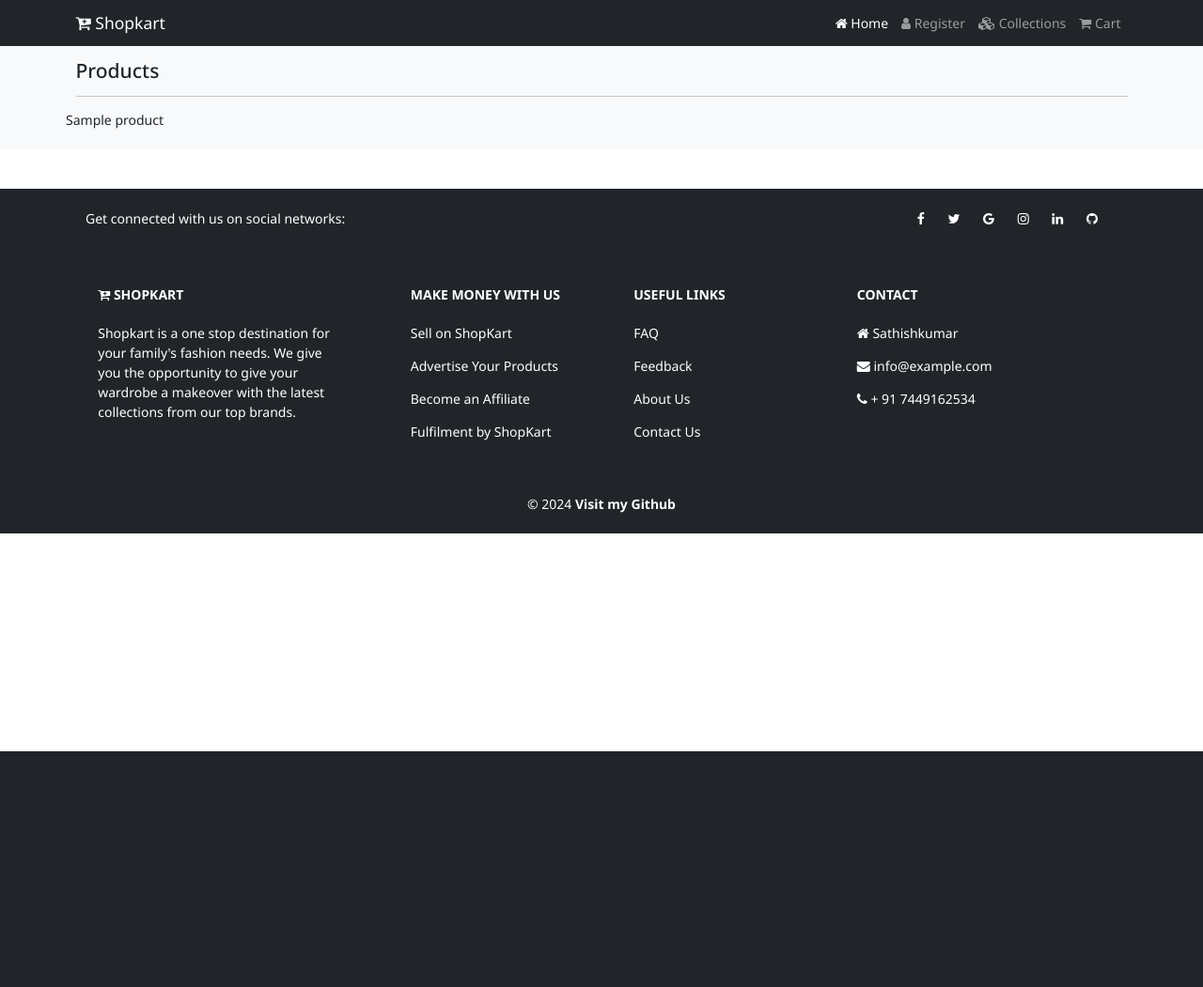
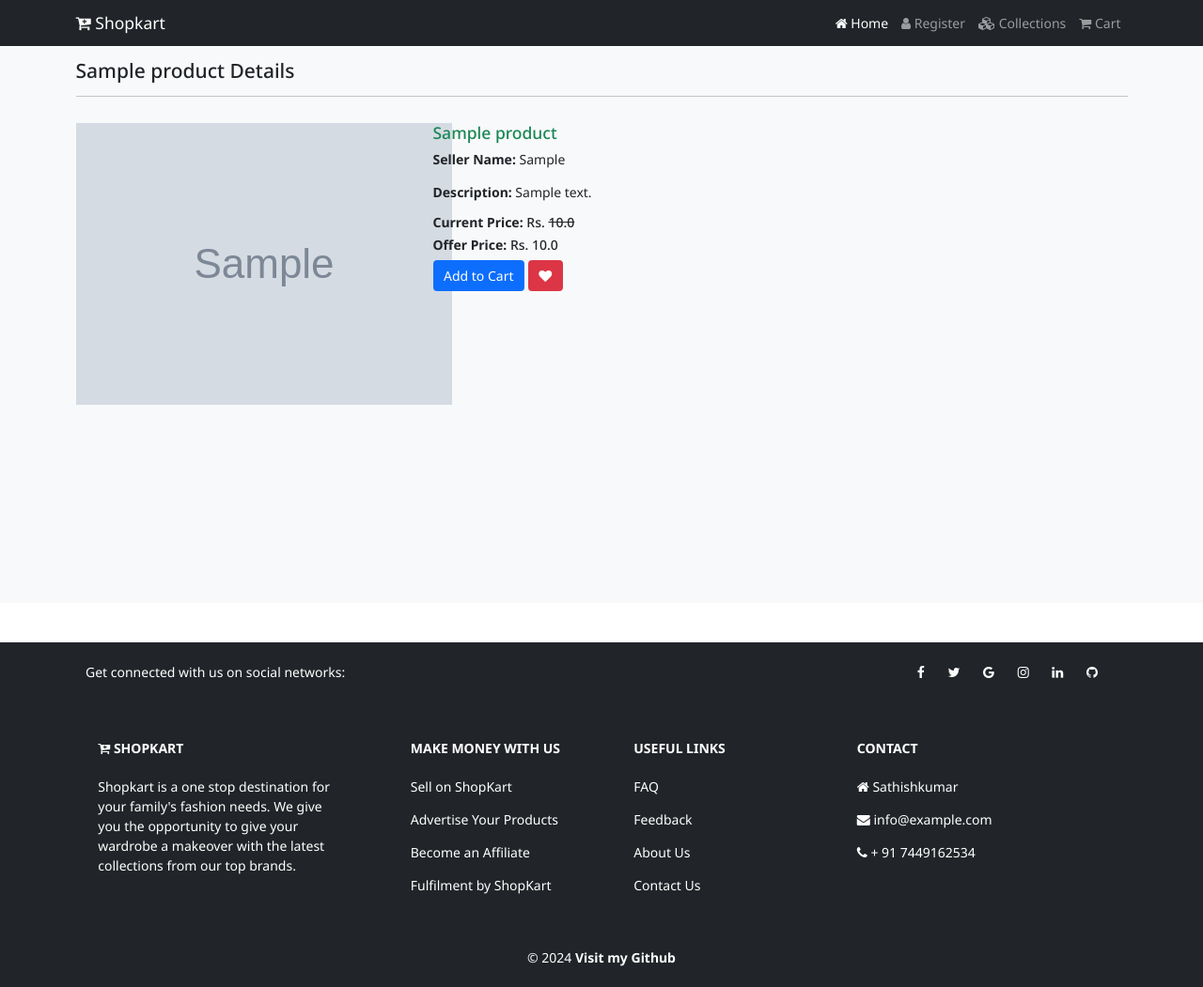
Before and after one commit to sathishkumar-c-2002/shopkart, a Django app: template shop/templates/shop/products/product_details.html in a window 1280 px wide. Shown: the whole page at 94% size. Before the commit the page ends 800 px from the top, so only its background shows below. Run offline with Django 5.2, Linux system fonts and the light colour scheme; the template is opened without the code that fills it: values that come from a table or form of the project are taken from there, others are empty; tables that the repository leaves empty hold one stand-in row (values such as "Sample post"); grey boxes marked "Sample" are stand-in pictures.

Commit message:
created each product details and add to cart has been displayed

```diff
--- a/shop/templates/shop/products/product_details.html
+++ b/shop/templates/shop/products/product_details.html
@@ -6,16 +6,31 @@ Mobiles | Online Shopping
 {% endblock title %}
 
 {% block content %}
-<section class="bg-light py-4 my-5">
+<section class="bg-light py-4 my-5" style="min-height:600px;">
     <div class="container">
         <div class="row">
             <div class="col-12">
-                <h4 class="mb-3"> Products</h4>
+                <h4 class="mb-3"> {{products}} Details</h4>
                 <hr style="border-color:#b8bfc2">
             </div>
-            {{products}}
 
+            <div class="col-4 my-3">
+                <img src="{{products.product_image.url}}" class="card-image-top" alt="{{products}}">
+            </div>
+            <div class="col-8 my-3">
+                <h5 class="text-success"> {{products.name}}</h5>
+                <p><b>Seller Name:</b> {{products.vendor}} </p>
+                <p style="text-align:justify;"><b>Description:</b> {{products.description}}</p>
+                <h6 class="my-2"><b>Current Price:</b> Rs. <s>{{products.original_price}}</s></h6>
+                <h6 class="my-2"><b>Offer Price:</b> Rs. {{products.selling_price}}</h6>
+                <div>
+                    <button class="btn btn-primary"><i class="fa fa-cart"></i>Add to Cart</button>
+                    <button class="btn btn-danger"><i class="fa fa-heart"></i></button>
+
+                </div>
+            </div>
         </div>
+
     </div>
 </section>
 
```
